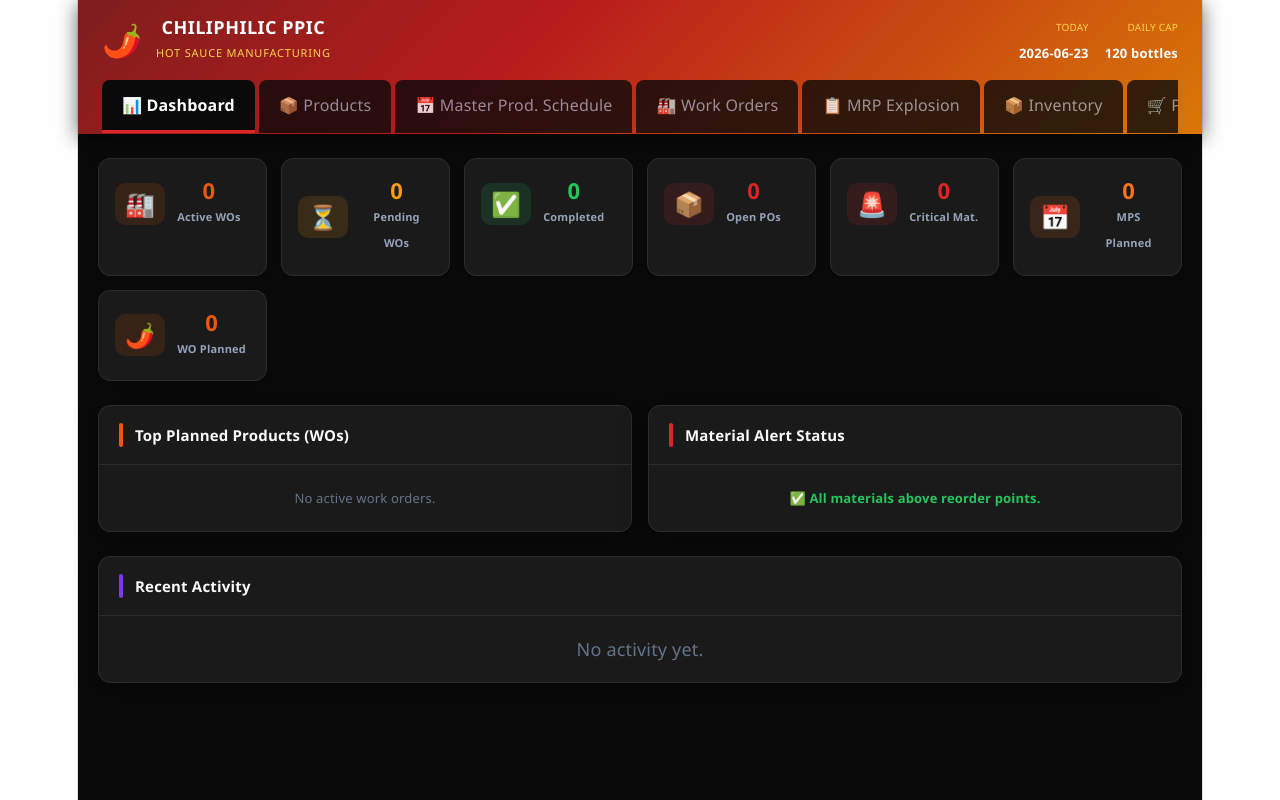
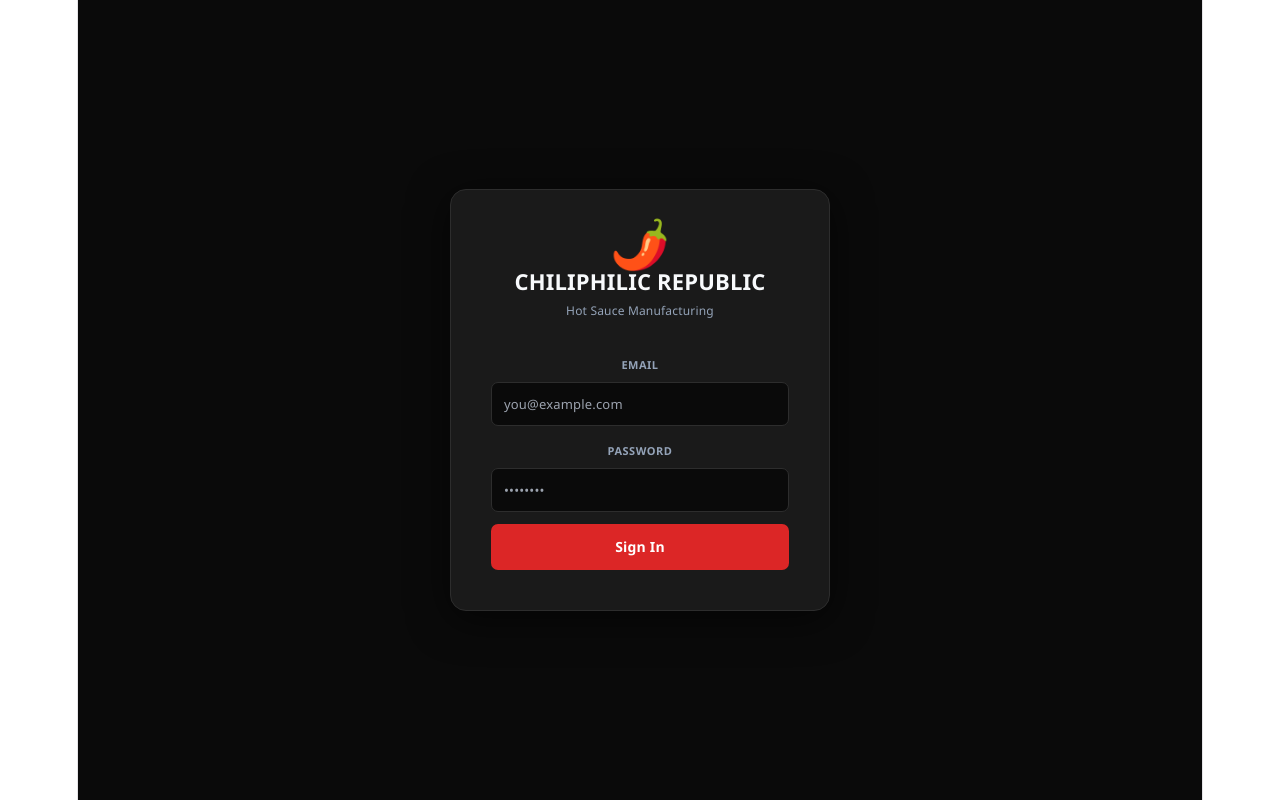
Before and after one commit to czeno17/chiliphilic, a React (Vite) app: page / in a window 1280 px wide. Built offline with nearby package versions, Linux system fonts and the light colour scheme.

Commit message:
Added login screen, PO inline editing, demand forecast persistence, and UI improvements

```diff
--- a/src/App.jsx
+++ b/src/App.jsx
@@ -2088,7 +2088,7 @@ function ProcurementTab() {
     </div>;
   }
 
-  // ── HISTORY TAB ────────────────────────────────────────────────
+  // ─── HISTORY TAB ────────────────────────────────────────────────
   function HistoryTab() {
     return <Card title="Activity Log" accent="#64748b">
       {auditLogs.length === 0 ? <p style={{ color: '#64748b' }}>No activity yet.</p> :
@@ -2119,9 +2119,48 @@ function ProcurementTab() {
     </Card>;
   }
 
+  // ─── LOGIN FORM ────────────────────────────────────────────────────
+  function LoginForm() {
+    const [email, setEmail] = useState('');
+    const [password, setPassword] = useState('');
+    const [error, setError] = useState('');
+    const [loading, setLoading] = useState(false);
+
+    const handleLogin = async (e) => {
+      e.preventDefault();
+      setLoading(true);
+      setError('');
+      const { error } = await supabase.auth.signInWithPassword({ email, password });
+      if (error) setError(error.message);
+      setLoading(false);
+    };
+
+    return (
+      <div style={{ minHeight: '100vh', background: '#0a0a0a', display: 'flex', alignItems: 'center', justifyContent: 'center' }}>
+        <div style={{ background: '#1a1a1a', borderRadius: 16, padding: 40, border: '1px solid #2d2d2d', maxWidth: 380, width: '100%', textAlign: 'center', boxShadow: '0 8px 40px rgba(0,0,0,.6)' }}>
+          <div style={{ fontSize: 48, marginBottom: 12 }}>🌶️</div>
+          <div style={{ color: '#f8fafc', fontWeight: 800, fontSize: 22, marginBottom: 4 }}>CHILIPHILIC REPUBLIC</div>
+          <div style={{ color: '#94a3b8', fontSize: 12, marginBottom: 28 }}>Hot Sauce Manufacturing</div>
+          <form onSubmit={handleLogin} style={{ display: 'grid', gap: 12 }}>
+            <Input label="Email" type="email" value={email} onChange={setEmail} placeholder="you@example.com" required />
+            <Input label="Password" type="password" value={password} onChange={setPassword} placeholder="••••••••" required />
+            {error && <div style={{ color: '#dc2626', fontSize: 12, textAlign: 'center' }}>{error}</div>}
+            <Btn onClick={handleLogin} disabled={loading} variant="primary" size="lg">
+              {loading ? 'Signing in…' : 'Sign In'}
+            </Btn>
+          </form>
+        </div>
+      </div>
+    );
+  }
+
   // ─── MAIN RENDER ─────────────────────────────────────────────────────
   return (
     <div style={{ minHeight: '100vh', background: '#0a0a0a', fontFamily: "'Segoe UI', system-ui, sans-serif", color: '#f8fafc' }}>
+      {!session ? (
+        <LoginForm />
+      ) : (
+        <>
           {notif && <div style={{ position: 'fixed', top: 16, right: 16, zIndex: 999, background: notif.type === 'danger' ? '#dc2626' : notif.type === 'info' ? '#f97316' : notif.type === 'warning' ? '#f59e0b' : '#ea580c', color: '#fff', padding: '12px 20px', borderRadius: 10, fontSize: 13, fontWeight: 600, boxShadow: '0 4px 20px rgba(0,0,0,.5)', maxWidth: 360 }}>{notif.msg}</div>}
 
           {/* HEADER */}
@@ -2140,6 +2179,14 @@ function ProcurementTab() {
                   <div style={{ textAlign: 'right' }}><div style={{ color: '#fcd34d', fontSize: 10 }}>DAILY CAP</div><div style={{ color: '#fff', fontWeight: 700, fontSize: 13 }}>{fmt(DAILY_CAPACITY)} bottles</div></div>
                   {alerts.criticalStock.length + alerts.overdueOrders.length > 0 && <div style={{ background: '#dc2626', color: '#fff', borderRadius: 99, padding: '5px 12px', fontSize: 12, fontWeight: 700, animation: 'pulse 1.5s infinite' }}>🚨 {alerts.criticalStock.length + alerts.overdueOrders.length} Alerts</div>}
                 </div>
+                <button
+                  onClick={() => supabase.auth.signOut()}
+                  style={{ background: 'transparent', border: '1px solid #fcd34d44', color: '#fcd34d', padding: '6px 14px', borderRadius: 7, fontSize: 12, cursor: 'pointer', fontWeight: 600, transition: 'all .2s' }}
+                  onMouseOver={e => e.target.style.background = '#fcd34d22'}
+                  onMouseOut={e => e.target.style.background = 'transparent'}
+                >
+                  Sign Out
+                </button>
               </div>
               {/* TABS – black background, bigger font, active white */}
               <div style={{ display: 'flex', gap: 2, overflowX: 'auto', paddingBottom: 1 }}>
@@ -2187,6 +2234,8 @@ function ProcurementTab() {
             ::-webkit-scrollbar-thumb { background: #4b5563; border-radius: 4px; }
             ::-webkit-scrollbar-track { background: #1a1a1a; }
           `}</style>
-    </div>
-  );
-}
+        </>
+      )}
+    </div>
+  );
+}
```
Lines whose indentation alone changed are shown as unchanged.
